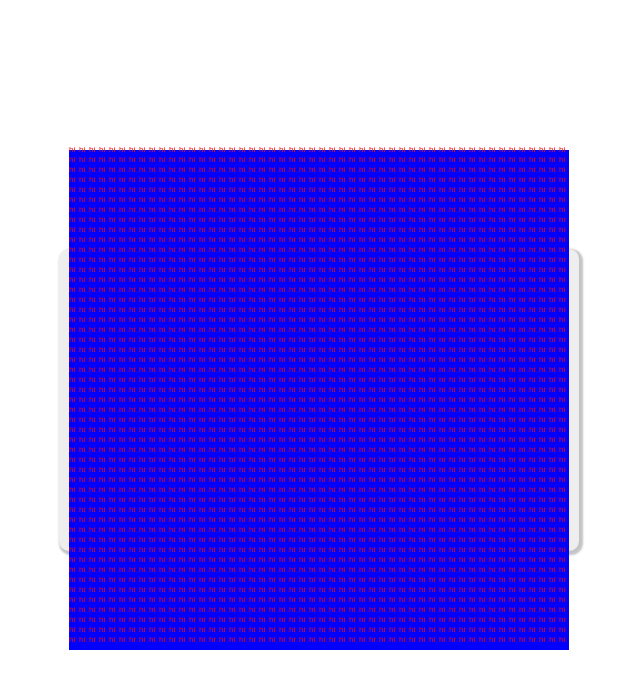
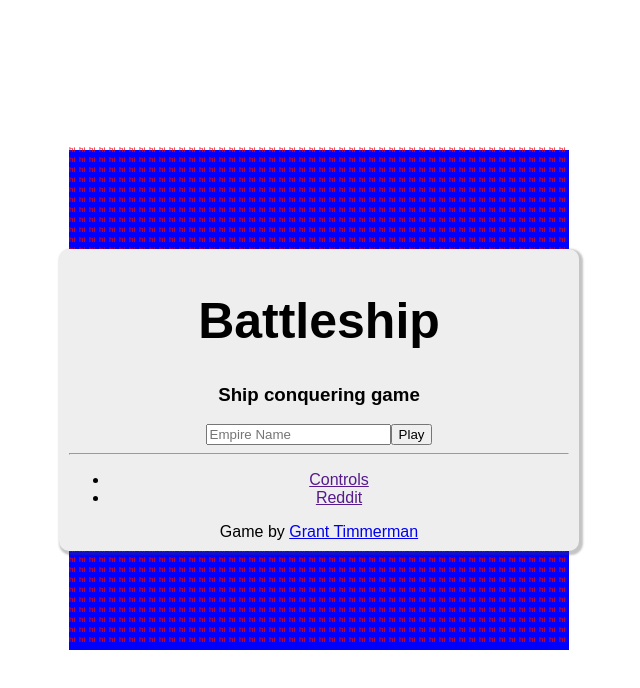
Before and after one commit to grant/battleship-web, a React (Create React App) app: page / in a window 1280 px wide. Shown: the top 688 px of the page, without its empty margins (321-961 px from the left). Built offline with nearby package versions, Linux system fonts and the light colour scheme.

Commit message:
Cleanup warnings

```diff
--- a/src/components/App.css
+++ b/src/components/App.css
@@ -7,6 +7,8 @@ h1 {
 }
 
 .modal {
+  position: absolute;
+  z-index: 100;
   width: 500px;
   text-align: center;
   border-radius: 10px;
--- a/src/components/App.js
+++ b/src/components/App.js
@@ -1,6 +1,6 @@
 import React, { Component } from 'react';
 import Map from './Map';
-import logo from '../images/logo.svg';
+// import logo from '../images/logo.svg';
 import './App.css';
 
 class App extends Component {
--- a/src/components/Map.js
+++ b/src/components/Map.js
@@ -16,11 +16,10 @@ class Map extends Component {
     return (
       <div className="Map">
         {grid.map((row, rowI) => {
-          let ff = 3;
           let divRow = row.map((col, colI)=> {
-              return <span className={rowI + ',' + colI}>hi</span>;
-            });
-          return <div className="row">
+            return <span key={colI} className={rowI + ',' + colI}>hi</span>;
+          });
+          return <div key={rowI} className="row">
             {divRow}
           </div>;
         })}
```
